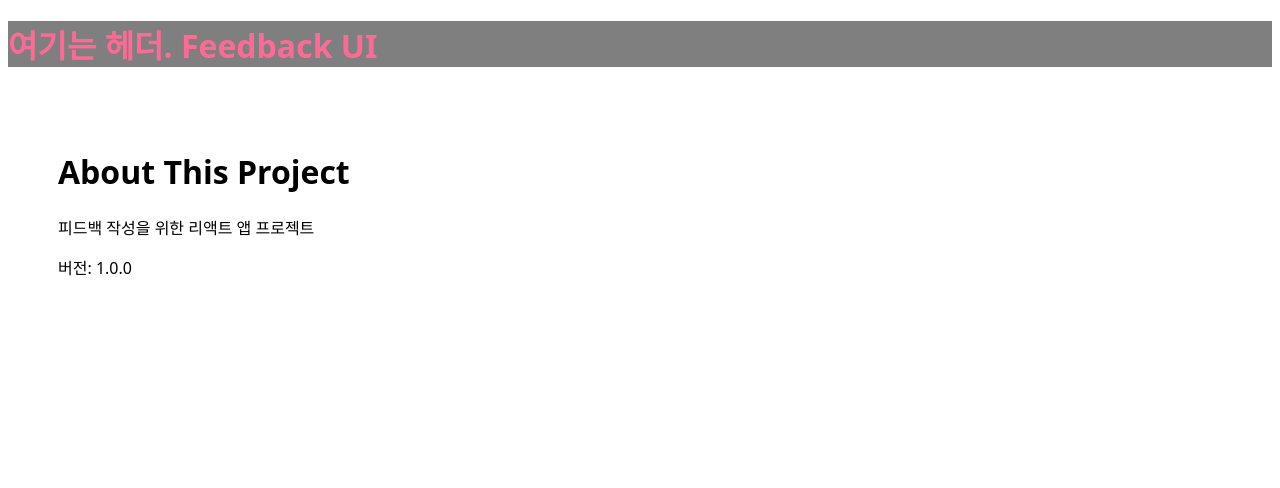
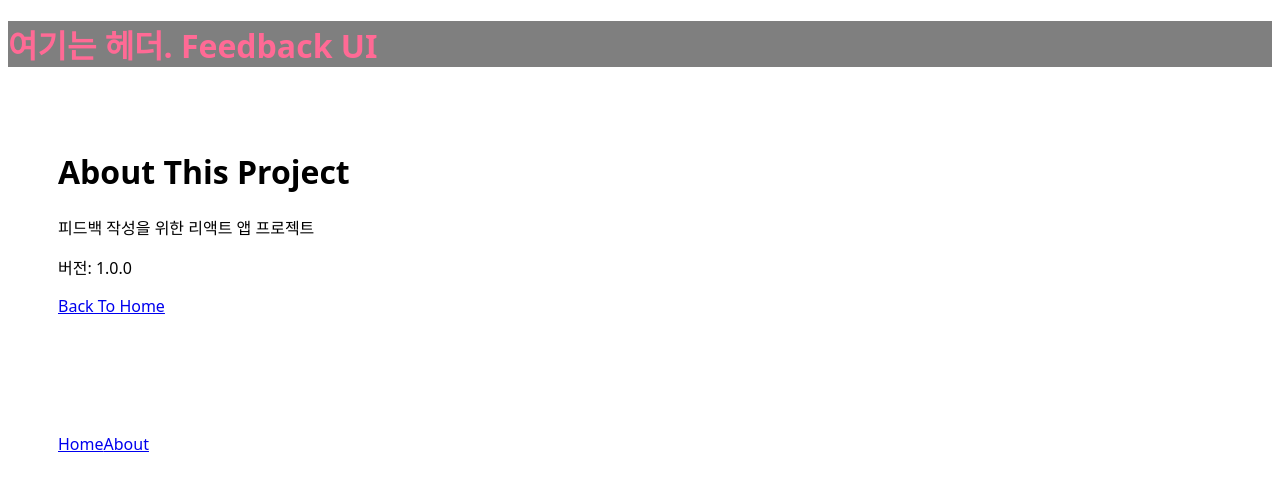
Before and after one commit to hongduck710/react-course-by-traversymedia, a React (Create React App) app: page /about in a window 1280 px wide. Shown: the top 488 px of the page. Built offline with nearby package versions, Linux system fonts and the light colour scheme.

Commit message:
5-Navigate & Nested Routes까지 완료

```diff
--- a/src/App.js
+++ b/src/App.js
@@ -1,5 +1,5 @@
 import { v4 as uuidv4 } from "uuid";
-import { BrowserRouter as Router, Route, Routes } from "react-router-dom";
+import { BrowserRouter as Router, Route, Routes, NavLink } from "react-router-dom";
 import { useState } from "react";
 import Header from "./components/Header.jsx";
 import FeedbackList from "./components/FeedbackList.jsx";
@@ -7,6 +7,9 @@ import FeedbackData from "./data/FeedbackData.js";
 import FeedbackStats from "./components/FeedbackStats.jsx";
 import FeedbackForm from "./components/FeedbackForm.jsx";
 import AboutPage from "./pages/AboutPage.jsx";
+import AboutIconLink from "./components/AboutIconLink.jsx";
+import Card from "./components/shared/Card.jsx";
+import Post from "./components/Post.jsx";
 
 
 function App() {
@@ -30,7 +33,8 @@ function App() {
             <Header  />
             <div className="container">
                 <Routes>
-                    <Route exact
+                    <Route
+                        exact
                         path="/"
                         element={
                             <>
@@ -42,7 +46,17 @@ function App() {
                         }
                     />
                     <Route path="/about" element={<AboutPage />} />
+                    <Route path="/post/*" element={<Post />} />
                 </Routes>
+                <Card>
+                    <NavLink to="/" activeClassName="active">
+                        Home
+                    </NavLink>
+                    <NavLink to="/about" activeClassName="active">
+                        About
+                    </NavLink>
+                </Card>
+
             </div>
 
         </Router>
--- /dev/null
+++ b/src/components/AboutIconLink.jsx
@@ -0,0 +1,13 @@
+import { FaQuestion } from "react-icons/fa";
+import {Link} from "react-router-dom";
+function AboutIconLink () {
+    return (
+        <div className="about-link">
+            <Link to="about">
+                <FaQuestion size={30} />
+            </Link>
+        </div>
+    )
+}
+
+export default AboutIconLink;
--- a/src/pages/AboutPage.jsx
+++ b/src/pages/AboutPage.jsx
@@ -1,11 +1,14 @@
 import Card from "../components/shared/Card";
+import {Link} from "react-router-dom";
 function AboutPage(){
     return <Card>
             <div className="about">
                 <h1>About This Project</h1>
                 <p>피드백 작성을 위한 리액트 앱 프로젝트</p>
                 <p>버전: 1.0.0</p>
-                <p></p>
+                <p>
+                    <Link to="/">Back To Home</Link>
+                </p>
             </div>
         </Card>
 
```
Lines whose indentation alone changed are shown as unchanged.
